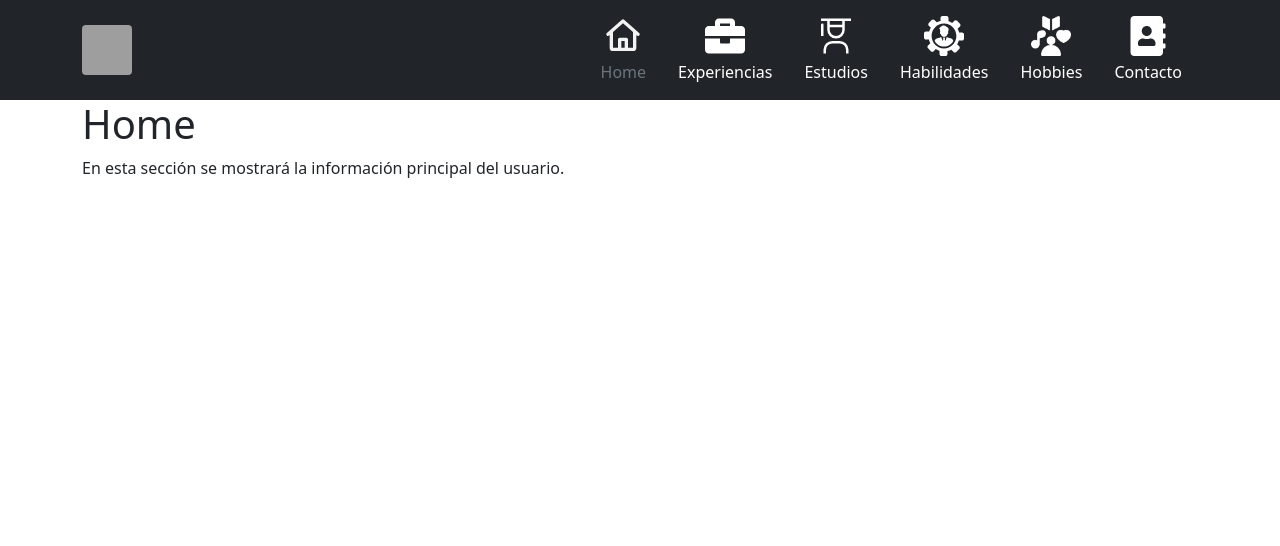
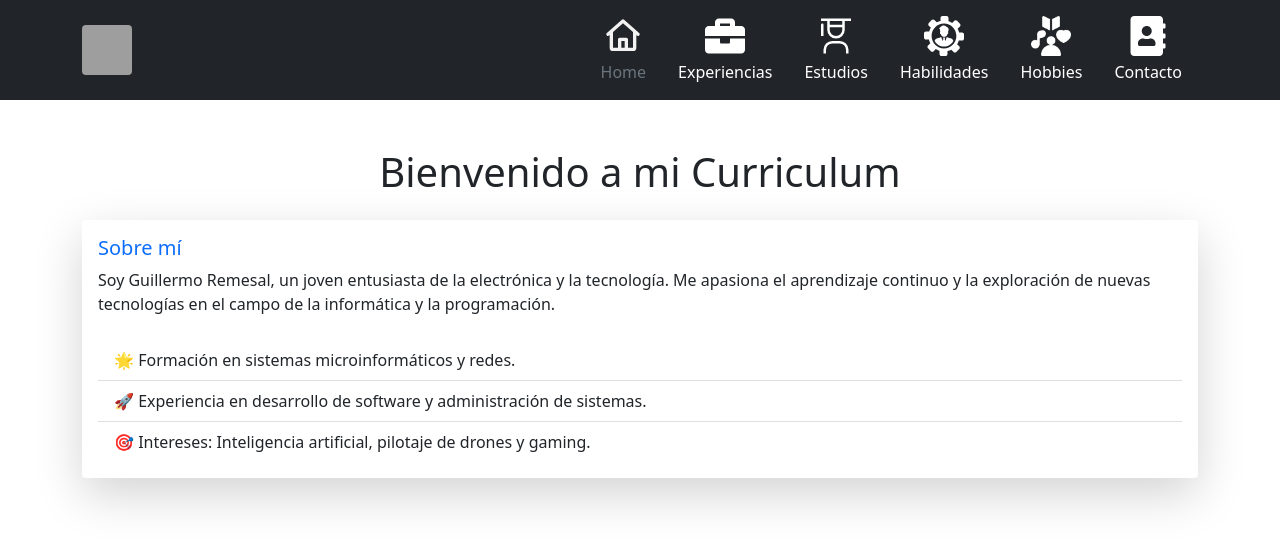
Before and after one commit to Guillermoj45/proyectoDjangoRepasoCurriculum, a Django app: page /home/ in a window 1280 px wide. Shown: the top 546 px of the page. Run offline with Django 5.2, Linux system fonts and the light colour scheme; grey boxes are pictures that could not be loaded.

Commit message:
todas las paginas hechas

```diff
--- a/templates/experiencia.html
+++ b/templates/experiencia.html
@@ -2,7 +2,7 @@
 
 {% block title %}Experiencia{% endblock %}
 
-{% block experiencia %} active {% endblock %}
+{% block experiencia %} text-secondary {% endblock %}
 
 {% block content %}
 <div class="container py-5">
--- a/templates/home.html
+++ b/templates/home.html
@@ -1,15 +1,22 @@
 {% extends 'base.html' %}
 
-{% block title %}home{% endblock %}
+{% block title %}Home{% endblock %}
+
 {% block home %} text-secondary {% endblock %}
 
 {% block content %}
-    <div class="container">
-        <div class="row">
-            <div class="col-12">
-                <h1>Home</h1>
-                <p>En esta sección se mostrará la información principal del usuario.</p>
-            </div>
+<div class="container py-5">
+    <h1 class="text-center mb-4">Bienvenido a mi Curriculum</h1>
+    <div class="card shadow-lg border-0">
+        <div class="card-body">
+            <h5 class="card-title text-primary">Sobre mí</h5>
+            <p class="card-text">Soy Guillermo Remesal, un joven entusiasta de la electrónica y la tecnología. Me apasiona el aprendizaje continuo y la exploración de nuevas tecnologías en el campo de la informática y la programación.</p>
+            <ul class="list-group list-group-flush mt-4">
+                <li class="list-group-item">🌟 Formación en sistemas microinformáticos y redes.</li>
+                <li class="list-group-item">🚀 Experiencia en desarrollo de software y administración de sistemas.</li>
+                <li class="list-group-item">🎯 Intereses: Inteligencia artificial, pilotaje de drones y gaming.</li>
+            </ul>
         </div>
     </div>
+</div>
 {% endblock %}
```
Also changed, not shown: templates/contacto.html (+4 -3 lines), templates/estudios.html (+7 -2 lines), templates/habilidades.html (+7 -2 lines), templates/hobbies.html (+12 -8 lines).
